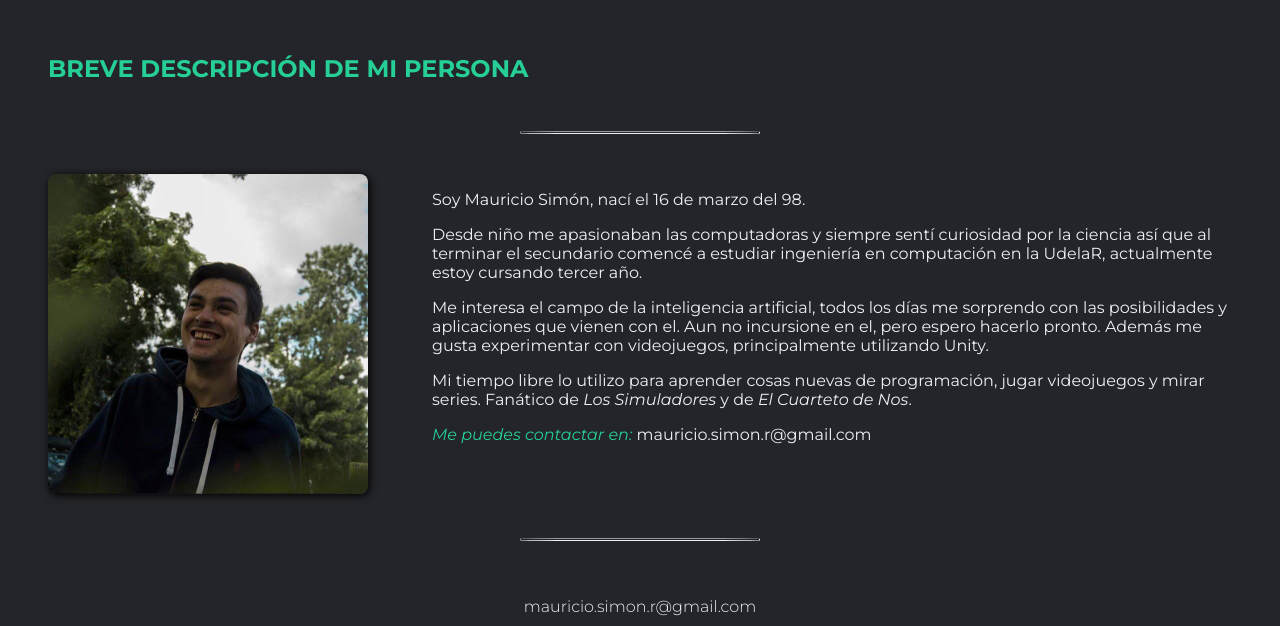
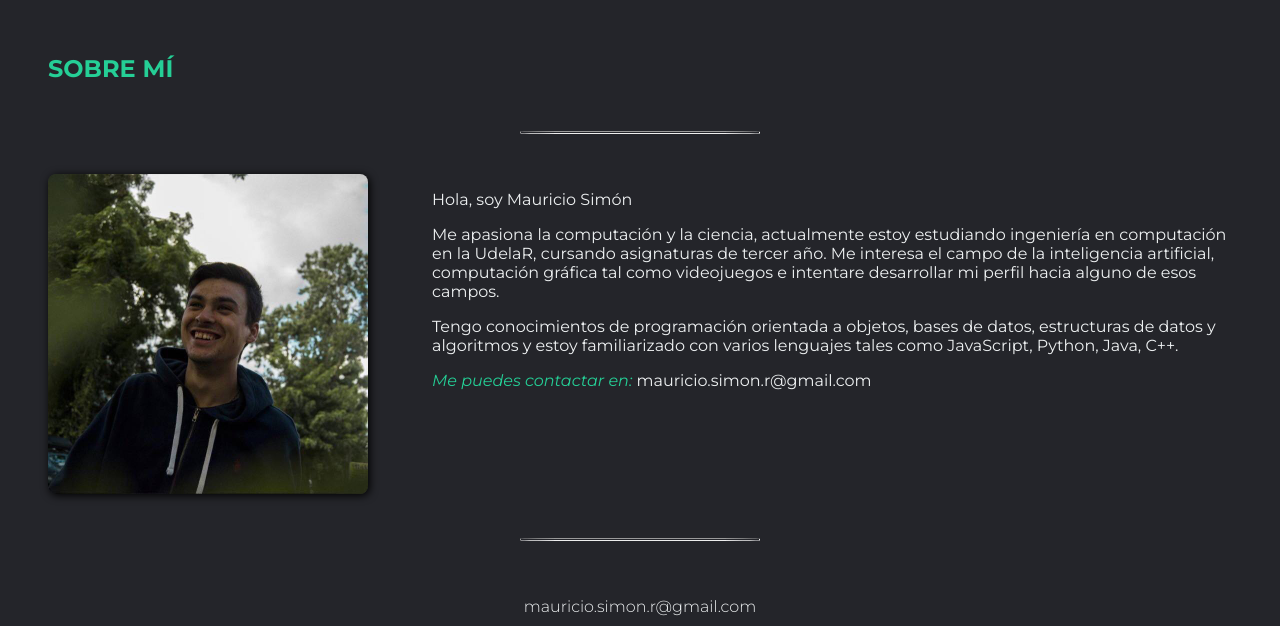
Before and after one commit to msimonr/msimonr.github.io, a plain HTML site: page pages/about.html in a window 1280 px wide. Shown: the part 71-697 px from the top of the page. Drawn offline with Linux system fonts and the light colour scheme.

Commit message:
update about

```diff
--- a/pages/about.html
+++ b/pages/about.html
@@ -34,7 +34,7 @@
     <!-- Contenido -->
     <div class="container">
         <div class="container-head">
-            <h2>Breve descripción de mi persona</h2>
+            <h2>Sobre mí</h2>
         </div>
         <hr class="divisor">
         <div class="container-row">
@@ -42,12 +42,10 @@
                 <img id="img-perfil" src="../img/me.jpg">
             </div>
             <div class="row-description mi-persona">
-                <p>Soy Mauricio Simón, nací el 16 de marzo del 98.</p>
-                <p>Desde niño me apasionaban las computadoras y siempre sentí curiosidad por la ciencia así que al terminar el secundario comencé a estudiar ingeniería en computación en la UdelaR, actualmente estoy cursando tercer año.</p>
-                <p>Me interesa el campo de la inteligencia artificial, todos los días me sorprendo con las posibilidades y aplicaciones que vienen con el. Aun no incursione en el, pero espero hacerlo pronto. Además me gusta experimentar con videojuegos,
-                    principalmente utilizando Unity.</p>
-                <p>Mi tiempo libre lo utilizo para aprender cosas nuevas de programación, jugar videojuegos y mirar series. Fanático de <a href="https://es.wikipedia.org/wiki/Los_simuladores" target="_blank">Los Simuladores</a> y de <a href="https://www.youtube.com/watch?v=S_roMeig-YQ"
-                        target="_blank">El Cuarteto de Nos</a>.</p>
+                <p>Hola, soy Mauricio Simón</p>
+                <p>Me apasiona la computación y la ciencia, actualmente estoy estudiando ingeniería en computación en la UdelaR, cursando asignaturas de tercer año. Me interesa el campo de la inteligencia artificial, computación gráfica tal como videojuegos
+                    e intentare desarrollar mi perfil hacia alguno de esos campos.</p>
+                <p>Tengo conocimientos de programación orientada a objetos, bases de datos, estructuras de datos y algoritmos y estoy familiarizado con varios lenguajes tales como JavaScript, Python, Java, C++.</p>
                 <p><span class="resalte">Me puedes contactar en:</span> mauricio.simon.r@gmail.com</p>
             </div>
         </div>
```
